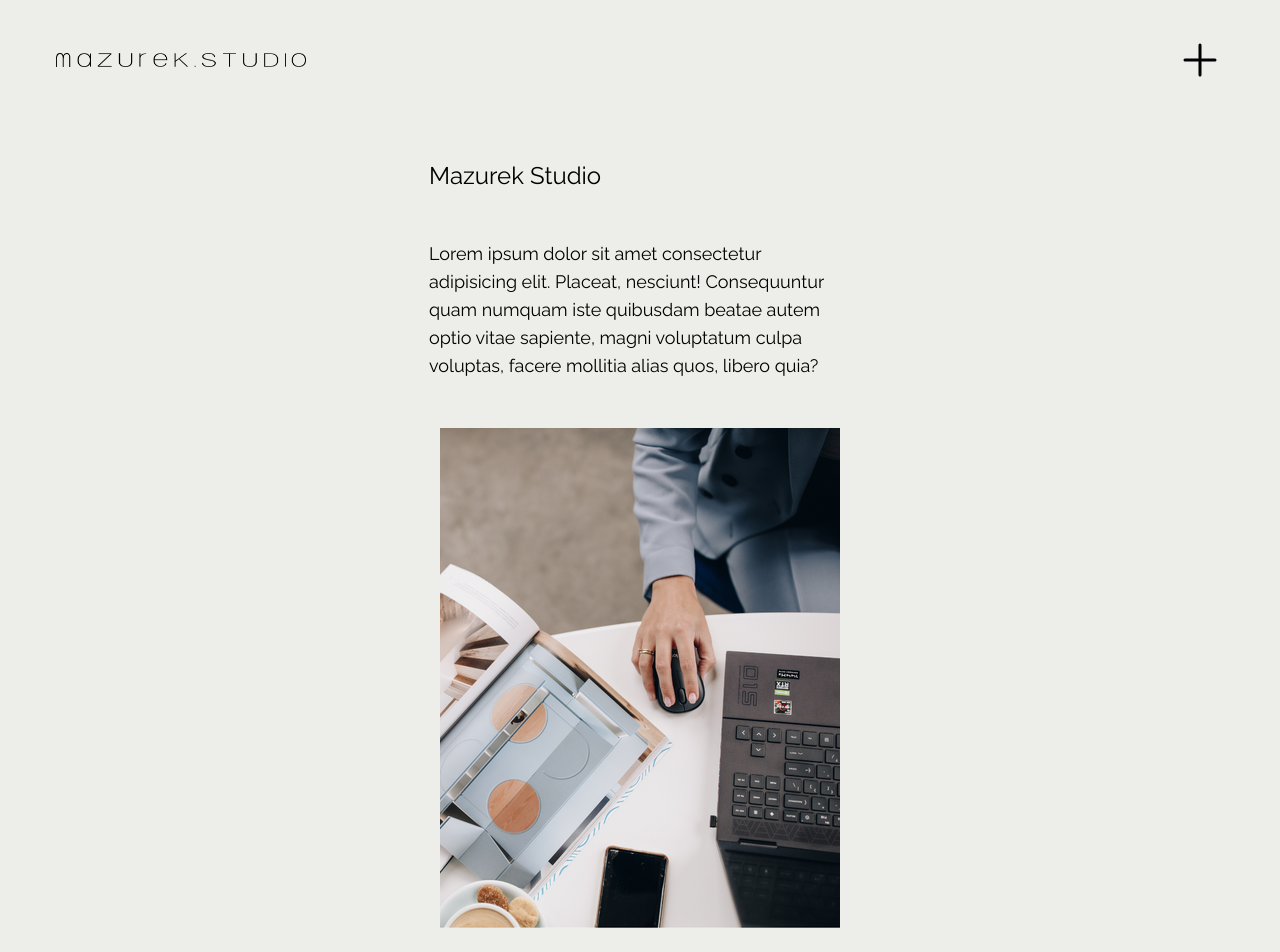
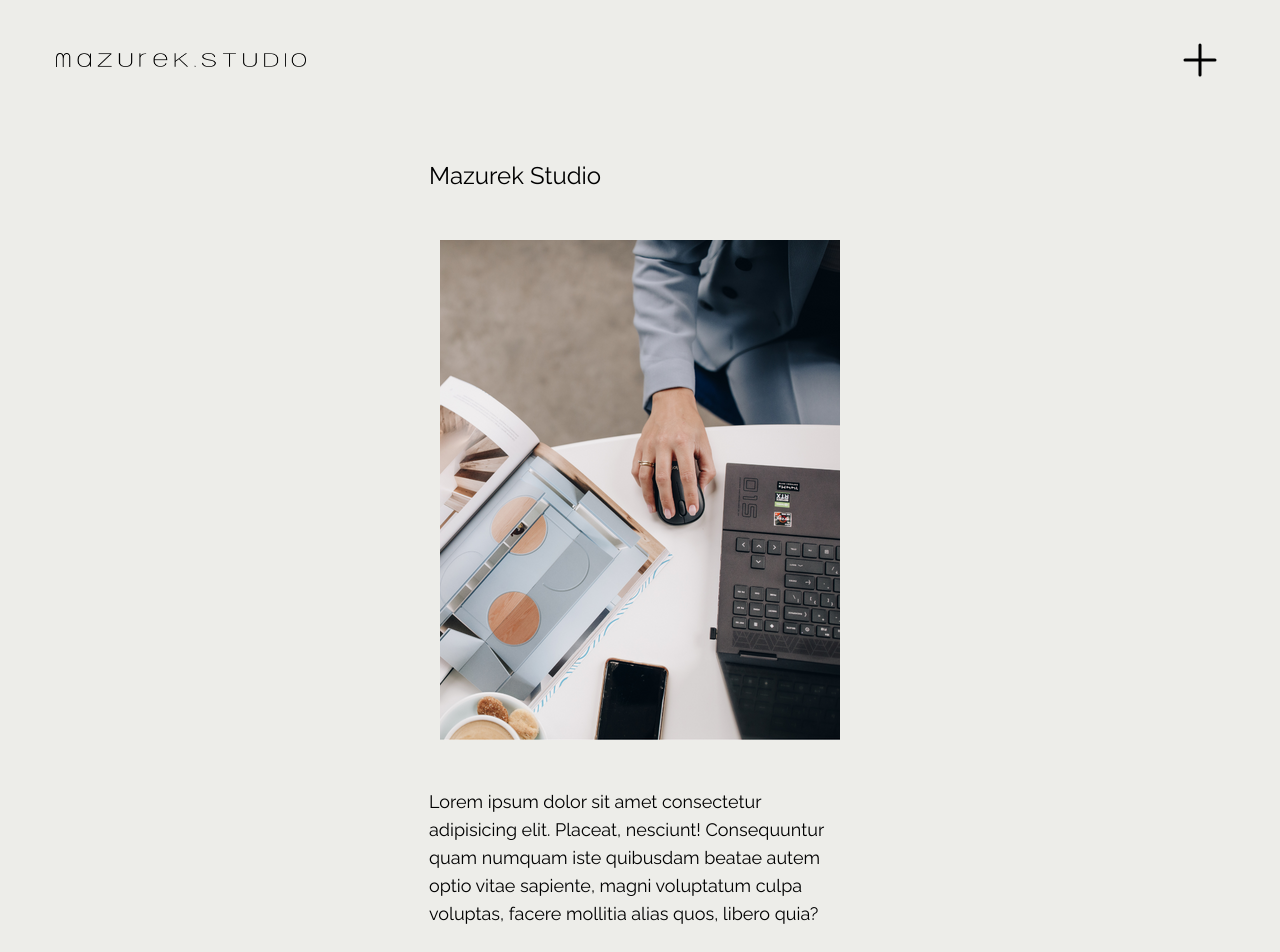
Before and after one commit to kacper-miklewicz/mazurek-studio, a React (Create React App) app: page /o-mnie in a window 1280 px wide. Shown: the top 952 px of the page. Built offline with nearby package versions, Linux system fonts and the light colour scheme; no server answers; the database is empty.

Commit message:
minor changes

```diff
--- a/src/pages/about/StudioDescription.tsx
+++ b/src/pages/about/StudioDescription.tsx
@@ -6,15 +6,15 @@ const StudioDescription: React.FC<StudioDescriptionProps> = () => {
   return (
     <section className="studio-description flex flex-col gap-6 pb-20 mb-20 xs:gap-12">
       <h2 className="about-title">Mazurek Studio</h2>
+      <picture className="mx-auto">
+        <img src={studioMobile} alt="" />
+      </picture>
       <p className="about-text">
         Lorem ipsum dolor sit amet consectetur adipisicing elit. Placeat,
         nesciunt! Consequuntur quam numquam iste quibusdam beatae autem optio
         vitae sapiente, magni voluptatum culpa voluptas, facere mollitia alias
         quos, libero quia?
       </p>
-      <picture className="mx-auto">
-        <img src={studioMobile} alt="" />
-      </picture>
       <p className="about-text">
         Lorem ipsum dolor sit amet consectetur adipisicing elit. Voluptas rem
         est temporibus totam ducimus molestias, dicta minus magnam cum porro,
```
